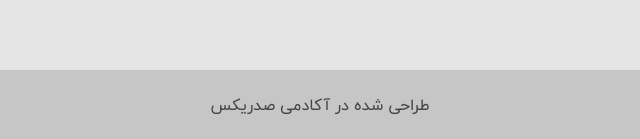
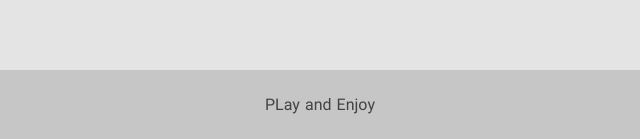
Before and after one commit to javadkhosravii/tic-tac-toe-js-native, a plain HTML site: page index.html in a window 1280 px wide. Shown: the part 658-797 px from the top of the page, 320-960 px from the left. Drawn offline with Linux system fonts and the light colour scheme.

Commit message:
feat: :zap:

```diff
--- a/index.html
+++ b/index.html
@@ -53,7 +53,7 @@
     <!-- footer -->
     <footer>
         <div class="container">
-            <p>طراحی شده در آکادمی صدریکس</p>
+            <p>PLay and Enjoy</p>
         </div>
     </footer>
 
--- a/main.js
+++ b/main.js
@@ -6,7 +6,7 @@
     O: 'o',
 }
 
-// states
+// states object
 const STATE = {
     START: 'start',
     SELECT: 'select',
```
